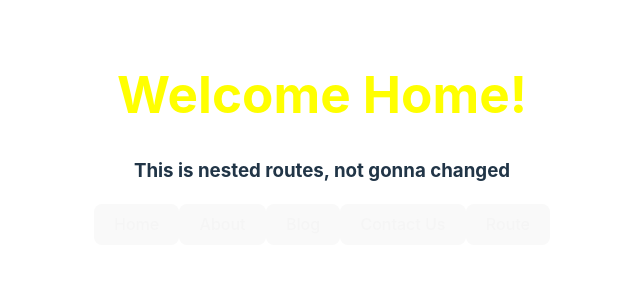
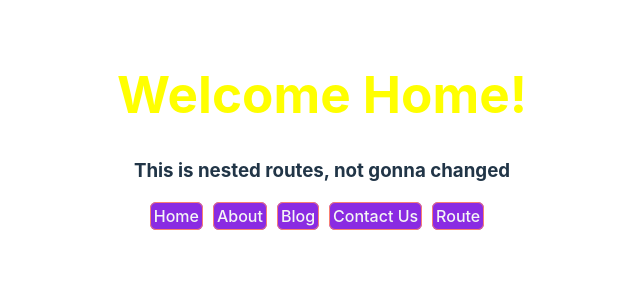
Before and after one commit to cssmh/introduction-to-react-router, a React (Vite) app: page / in a window 1280 px wide. Shown: the top 300 px of the page, without its empty margins (318-958 px from the left). Built offline with nearby package versions, Linux system fonts and the light colour scheme.

Commit message:
used Link to instead a anchor tag

```diff
--- a/src/Routes/Routes.jsx
+++ b/src/Routes/Routes.jsx
@@ -1,3 +1,5 @@
+import { Link } from "react-router-dom";
+
 export default function Root() {
   return (
     <>
@@ -17,16 +19,16 @@ export default function Root() {
           </form>
           <form method="post">
             <button type="submit"><a href="new">New</a></button>
-            <button><a href="/">Home</a></button>
+            <button><Link to="/">Home</Link></button>
           </form>
         </div>
         <nav>
           <ul>
             <li>
-              <a href={`/contacts/1`}>Your Name</a>
+              <Link to={`/contacts/1`}>Your Name</Link>
             </li>
             <li>
-              <a href={`/contacts/2`}>Your Friend</a>
+              <Link to={`/contacts/2`}>Your Friend</Link>
             </li>
           </ul>
         </nav>
--- a/src/component/About.jsx
+++ b/src/component/About.jsx
@@ -1,7 +1,6 @@
 const About = () => {
     return (
         <div>
-            <h3>About</h3>
             <h4>Want to know about?</h4>
             <p>Software development company</p>
         </div>
--- a/src/component/Blog.jsx
+++ b/src/component/Blog.jsx
@@ -1,7 +1,7 @@
 const Blog = () => {
   return (
     <div>
-      <h3>Nested routes react</h3>
+      <h4>Nested routes react</h4>
       <p>
         In React, nested routes refer to the concept of defining routes within
         the context of another route. This is commonly used when you have a
--- a/src/component/ContactUs.jsx
+++ b/src/component/ContactUs.jsx
@@ -1,7 +1,7 @@
 const ContactUs = () => {
     return (
         <div>
-            <h3>Contact Us</h3>
+            <h4>Contact Us</h4>
             <p>Need any help?</p>
             <p>Call: 01118327482 or join our discord</p>
         </div>
--- /dev/null
+++ b/src/component/Home.css
@@ -0,0 +1,7 @@
+nav a{
+    margin-right: 10px;
+    border: 1px solid salmon;
+    padding: 3px;
+    border-radius: 6px;
+    background-color: blueviolet;
+}
--- a/src/component/Home.jsx
+++ b/src/component/Home.jsx
@@ -1,15 +1,18 @@
-import { Outlet } from "react-router-dom";
+import { Link, Outlet } from "react-router-dom";
+import './Home.css'
 
 const Home = () => {
   return (
     <div>
-            <h1 style={{color: 'yellow'}}>Welcome Home!</h1>
+      <h1 style={{ color: "yellow" }}>Welcome Home!</h1>
       <h3>This is nested routes, not gonna changed</h3>
-            <button><a href="/">Home</a></button>
-            <button><a href="/about">About</a></button>
-            <button><a href="/blog">Blog</a></button>
-            <button><a href="/contact">Contact Us</a></button>
-            <button><a href="/root">Route</a></button>
+      <nav>
+        <Link to={"/"}>Home</Link>
+        <Link to={"/about"}>About</Link>
+        <Link to={"/blog"}>Blog</Link>
+        <Link to={"/contact"}>Contact Us</Link>
+        <Link to={"/root"}>Route</Link>
+      </nav>
       <Outlet></Outlet>
     </div>
   );
--- a/src/index.css
+++ b/src/index.css
@@ -37,13 +37,9 @@ h1 {
 button {
   border-radius: 8px;
   border: 1px solid transparent;
-  padding: 0.6em 1.2em;
-  font-size: 1em;
-  font-weight: 500;
-  font-family: inherit;
+  font-weight: 700;
+  padding: 7px;
   background-color: #1a1a1a;
-  cursor: pointer;
-  transition: border-color 0.25s;
 }
 button:focus,
 button:focus-visible {
```
Lines whose indentation alone changed are shown as unchanged.
